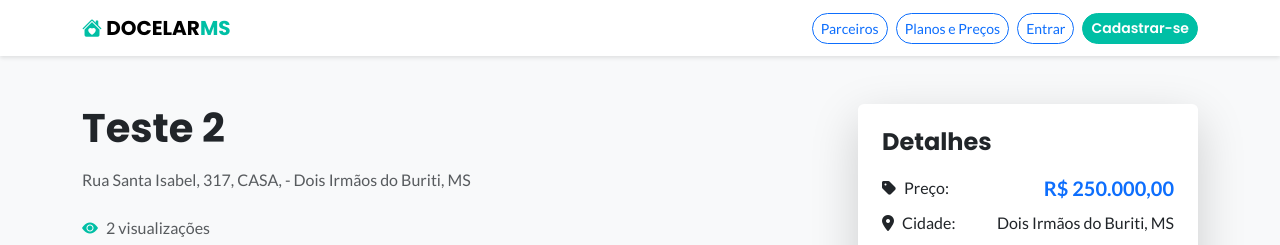
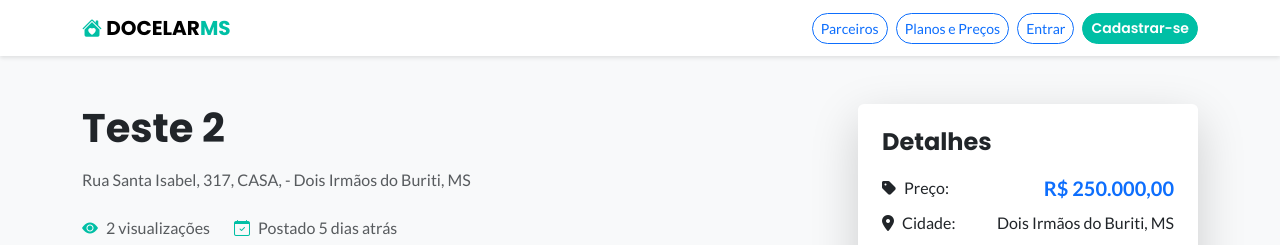
Before and after one commit to Douglasgarciams/docelarms, a Django app: page /imovel/14/ in a window 1280 px wide. Shown: the top 245 px of the page. Run offline with Django 5.2, Linux system fonts and the light colour scheme; data comes from the database, SQL or seed files in the repository.

Commit message:
Adicionar mudanças

```diff
--- a/imoveis/templates/imoveis/detalhe_imovel.html
+++ b/imoveis/templates/imoveis/detalhe_imovel.html
@@ -11,10 +11,28 @@
             <h1 class="fw-bold mb-3">{{ imovel.titulo }}</h1>
             <p class="text-muted mb-4">{{ imovel.endereco }}, {{ imovel.bairro.nome }} - {{ imovel.cidade.nome }}, {{ imovel.cidade.estado }}</p>
 
-            <div class="d-flex align-items-center text-muted mb-4">
-                <i class="bi bi-eye-fill me-2" style="color: var(--cor-primaria);"></i>
-                <span style="font-weight: 500;">{{ imovel.visualizacoes }} visualizações</span>
-            </div>
+            <!-- === [INÍCIO] CONTADOR E DATA DE POSTAGEM === -->
+<div class="d-flex align-items-center text-muted mb-4" style="flex-wrap: wrap; column-gap: 1.5rem; row-gap: 0.25rem;">
+
+    <!-- Visualizações -->
+    <div class="d-flex align-items-center">
+        <i class="bi bi-eye-fill me-2" style="color: var(--cor-primaria);"></i>
+        <span style="font-weight: 500;">{{ imovel.visualizacoes }} visualizações</span>
+    </div>
+
+    <!-- Data de Postagem -->
+    <div class="d-flex align-items-center">
+        <i class="bi bi-calendar-check me-2" style="color: var(--cor-primaria);"></i>
+        <span style="font-weight: 500;">
+            {% if imovel.data_aprovacao %}
+                Postado {{ imovel.data_aprovacao|naturaltime }}
+            {% else %}
+                Cadastrado {{ imovel.data_cadastro|naturaltime }}
+            {% endif %}
+        </span>
+    </div>
+</div>
+<!-- === [FIM] CONTADOR E DATA DE POSTAGEM === -->
             {% if imovel.foto_principal %}
                 <a href="{{ imovel.foto_principal.url }}" data-lightbox="galeria-imovel" data-title="{{ imovel.titulo }}">
                     <img src="{{ imovel.foto_principal.url }}" class="img-fluid rounded shadow-sm mb-4" alt="{{ imovel.titulo }}">
```
